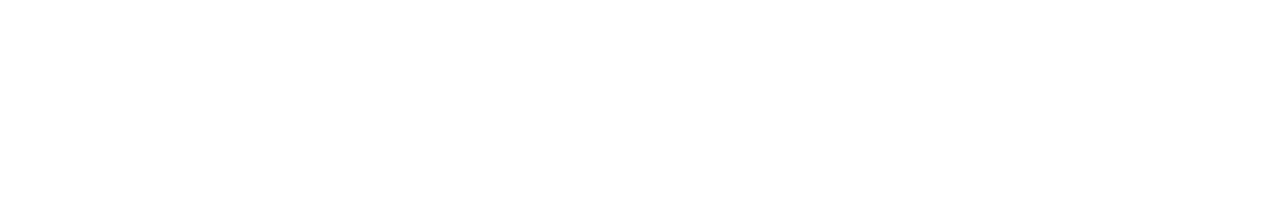
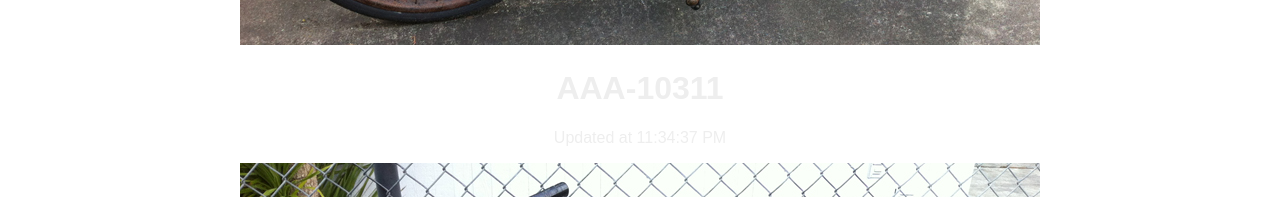
Before and after one commit to xhan91/flo-monitor, a React app in the folder fe/: page / in a window 1280 px wide. Shown: the part 678-875 px from the top of the page. Before the commit the page ends 800 px from the top, so only its background shows below. Built offline with nearby package versions, Linux system fonts and the light colour scheme; no server answers; the HTML template or start-up script is replaced by a standard one.

Commit message:
time showed

```diff
--- a/fe/src/App.js
+++ b/fe/src/App.js
@@ -7,14 +7,8 @@
 
   constructor() {
     super();
-    let stations = [
-      {
-        name: 'station1',
-        id: '1',
-        status: 1
-      }
-    ];
-    stations = [];
+    let stations = [{"id":"20489a6b-ac43-4025-ac8a-0dd5ccf77f40","name":"AAA-10311","status":0,"last_updated":"2018-01-18T23:34:37.000Z"},{"id":"89dd06a3-b54c-4d38-9f19-7566ced6a791","name":"AAA-10322","status":0,"last_updated":"2018-01-18T23:34:37.000Z"}];
+    // stations = [];
     this.state = {
       stations: stations
     }
@@ -36,7 +30,7 @@
   }
 
   componentWillMount() {
-    this.getStations();
+    // this.getStations();
   }
 
   render() {
--- a/fe/src/Station.js
+++ b/fe/src/Station.js
@@ -5,13 +5,15 @@
 
 class Station extends Component {
     render() {
-        const {id, name, status} = this.props.station;
+        const {id, name, status, last_updated} = this.props.station;
+        const ts = new Date(last_updated);
         return (
             <div className="col-sm-6">
                 <div className="card">
                     <img className="card-img-top" src={status ? tesla : bike} alt="card image cap"/>
                     <div className={"card-body " + (status ? "bg-success" : "bg-danger")}>
                         <h1>{name}</h1>
+                        <p>Updated at {ts.toLocaleTimeString()}</p>
                     </div>
                 </div>
             </div>
```
